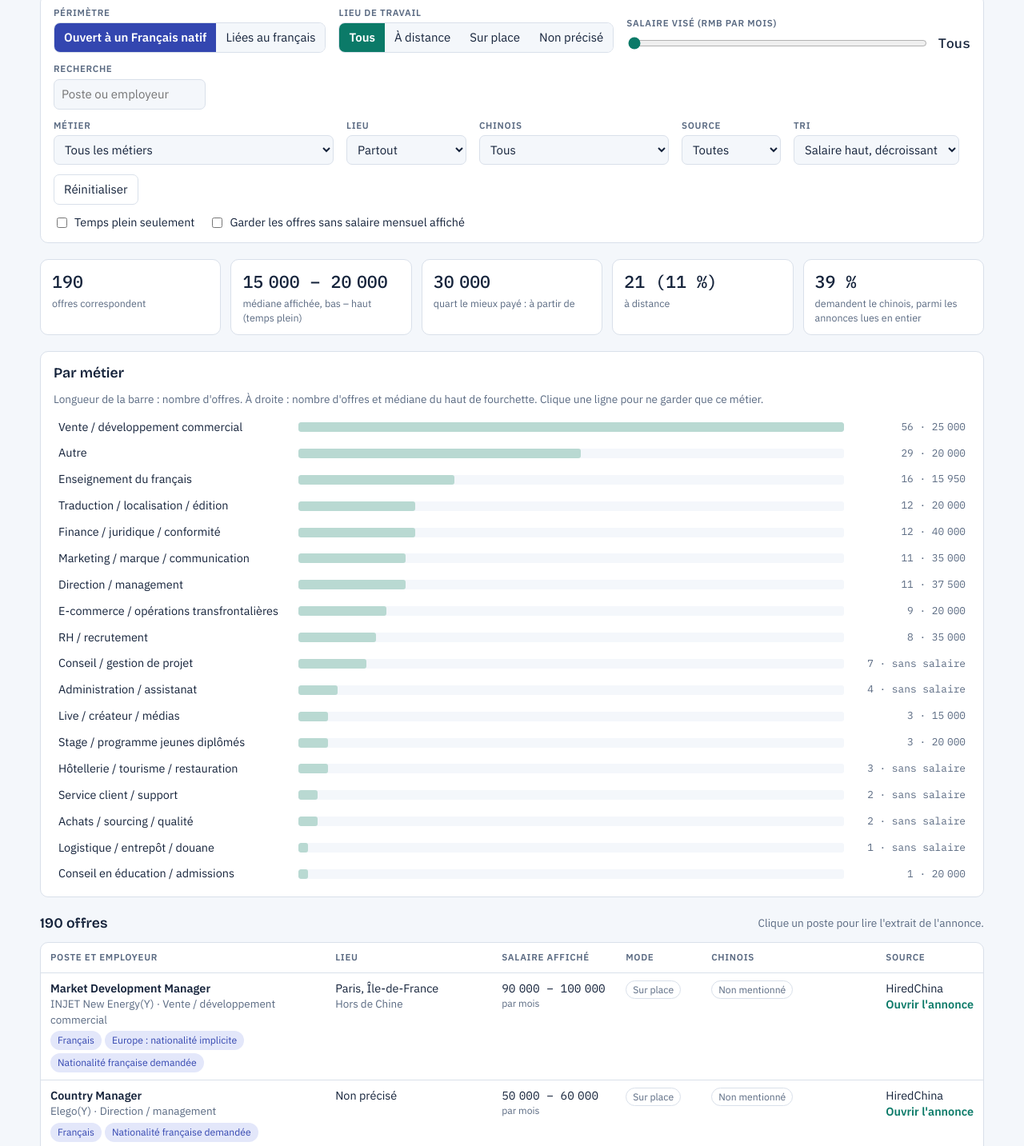
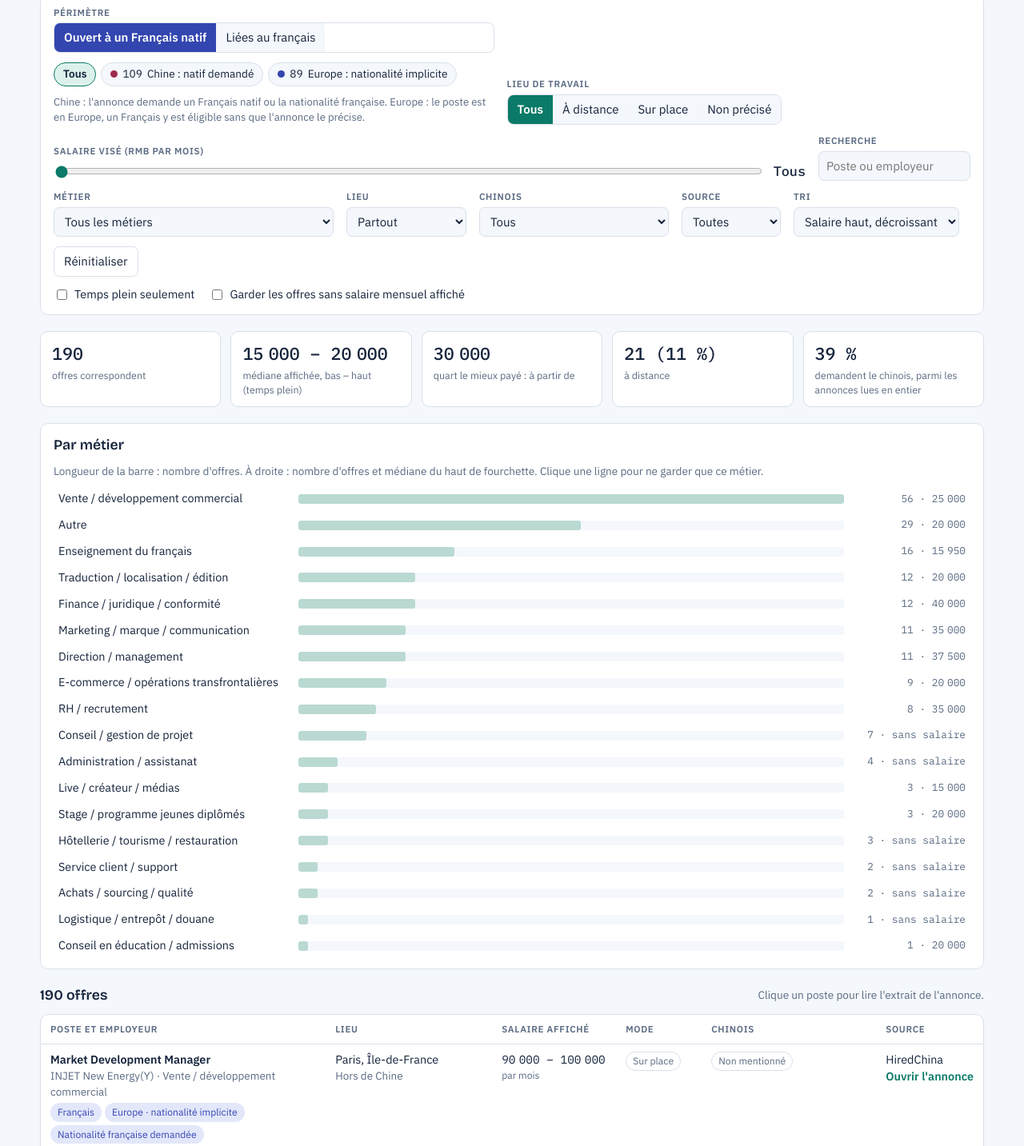
Before and after one commit to Paquereauman/jobs-chine-francais, a plain HTML site: page index.html in a window 1280 px wide. Shown: the part 191-1624 px from the top of the page at 80% size. Drawn offline with nearby package versions, Linux system fonts and the light colour scheme.

Commit message:
Filtre d'origine Chine/Europe et légende
Co-Authored-By: Claude Sonnet 5.5 <noreply@anthropic.com>

```diff
--- a/index.html
+++ b/index.html
@@ -101,6 +101,13 @@ tr.detail p { margin: 0 0 6px; max-width: 90ch; overflow-wrap: anywhere; }
 .empty { padding: 28px 16px; text-align: center; color: var(--muted); }
 footer { color: var(--muted); font-size: 0.82rem; max-width: 90ch; display: flex; flex-direction: column; gap: 4px; }
 footer p { margin: 0; }
+.origin { display: flex; flex-wrap: wrap; gap: 6px; margin-top: 8px; }
+.origin button { font: inherit; font-size: 0.85rem; display: inline-flex; gap: 6px; align-items: center; border: 1px solid var(--line); background: var(--bg); color: var(--ink); border-radius: 999px; padding: 4px 11px; cursor: pointer; }
+.origin button[aria-pressed="true"] { border-color: var(--accent); background: var(--accent-soft); font-weight: 600; }
+.origin[hidden] { display: none; }
+.dot { width: 9px; height: 9px; border-radius: 50%; display: inline-block; }
+.dot.cn { background: var(--zh); } .dot.eu { background: var(--french); }
+.legend { margin: 6px 0 0; font-size: 0.82rem; color: var(--muted); max-width: 70ch; }
 .zhtr { color: var(--zh); font-size: 0.82rem; }
 .contact { border-left: 3px solid var(--accent); padding-left: 10px; }
 .contact b { color: var(--ink); }
@@ -125,6 +132,12 @@ footer p { margin: 0; }
           <button type="button" id="scope-nat" aria-pressed="true" title="Natif demandé dans l'annonce, ou poste en Europe (un Français y est éligible d'office)">Ouvert à un Français natif</button>
           <button type="button" id="scope-fr" aria-pressed="false">Liées au français</button>
         </div>
+        <div class="origin" id="origin" role="group" aria-label="Origine de l'ouverture aux Français">
+          <button type="button" data-o="" aria-pressed="true">Tous</button>
+          <button type="button" data-o="cn" aria-pressed="false"><span class="dot cn"></span><span id="o-cn"></span> Chine : natif demandé</button>
+          <button type="button" data-o="eu" aria-pressed="false"><span class="dot eu"></span><span id="o-eu"></span> Europe : nationalité implicite</button>
+        </div>
+        <p class="legend" id="legend"></p>
       </div>
       <div class="field">
         <span>Lieu de travail</span>
@@ -223,7 +236,7 @@ const SRC_HOW = { "BOSS Zhipin": "BOSS n'affiche ni mail ni téléphone : ouvre
 const contactOf = r => { const t = (r[18] || ""), em = [...new Set(t.match(/[\w.+-]+@[\w-]+(\.[\w-]+)+/g) || [])], ph = [...new Set(t.match(/(?<!\d)1[3-9]\d{9}(?!\d)/g) || [])], wx = /微信|wechat/i.test(t);
   return { em, ph, wx, how: SRC_HOW[S[r[16]]] || "" }; };
 
-const state = { scope: "nat", target: 0, q: "", fam: "", city: "", mode: "", zh: "", src: "", sort: "hi", full: false, nosal: false, shown: 100 };
+const state = { scope: "nat", target: 0, q: "", fam: "", city: "", mode: "", zh: "", src: "", sort: "hi", full: false, nosal: false, origin: "", shown: 100 };
 try { Object.assign(state, JSON.parse(localStorage.getItem("offres-natif") || "{}"), { shown: 100 }); } catch (e) {}
 if (state.scope !== "fr") state.scope = "nat";
 
@@ -232,6 +245,8 @@ const TOP_CITIES = (() => { const c = {}; R.forEach(r => r[3].split(",").forEach
 
 function match(r, skip) {
   if (state.scope === "nat" && !(r[11] || r[21])) return false;
+  if (state.scope === "nat" && state.origin === "cn" && !r[11]) return false;
+  if (state.scope === "nat" && state.origin === "eu" && !r[21]) return false;
   if (state.scope === "fr" && !(r[19] || r[21])) return false;
   if (skip !== "fam" && state.fam !== "" && r[1] !== +state.fam) return false;
   if (state.target > 0) { const monthly = r[7] === 1 && hi(r) > 0; if (monthly ? hi(r) < state.target : !state.nosal) return false; }
@@ -275,7 +290,7 @@ function render() {
   $("list-title").textContent = rows.length > 1 ? fmt(rows.length) + " offres" : rows.length + " offre";
   $("rows").innerHTML = rows.slice(0, state.shown).map(r => {
     const sal = r[7] ? `${fmt(r[5]) || "…"} – ${fmt(r[6]) || "…"}<small>${UNIT[r[7]]}${r[8] > 12 ? " × " + r[8] + " mois" : ""}${r[10] ? ", temps partiel" : ""}</small>` : `<small>non affiché</small>`;
-    const g = zhGroup(r), tags = [r[19] ? `<span class="chip fr">Français</span>` : "", r[21] ? `<span class="chip fr">Europe : nationalité implicite</span>` : "", r[11] === 1 ? `<span class="chip fr">Nationalité française demandée</span>` : r[11] === 2 ? `<span class="chip fr">Français natif demandé</span>` : ""].join("");
+    const g = zhGroup(r), tags = [r[19] ? `<span class="chip fr">Français</span>` : "", r[21] ? `<span class="chip fr">Europe · nationalité implicite</span>` : "", r[11] === 1 ? `<span class="chip fr">Nationalité française demandée</span>` : r[11] === 2 ? `<span class="chip fr">Français natif demandé</span>` : ""].join("");
     const idx = R.indexOf(r);
     return `<tr><td><button type="button" class="title" data-i="${idx}" aria-expanded="false">${esc(r[0])}</button>${zhTr(r[0]) ? `<div class="zhtr">≈ ${esc(zhTr(r[0]))}</div>` : ""}<div class="co">${esc(r[2])}${zhTr(r[2]) ? " (≈ " + esc(zhTr(r[2])) + ")" : ""} · ${esc(F[r[1]])}</div>${tags ? `<div class="tags">${tags}</div>` : ""}</td>
       <td>${esc(r[3] || "Non précisé")}${r[4] !== "Chine" && r[4] !== "Non précisé" ? `<div class="co">${esc(r[4])}</div>` : ""}</td>
@@ -297,6 +312,11 @@ function fillSelects() {
   $("src").innerHTML = `<option value="">Toutes</option>` + S.map((s, i) => `<option value="${i}">${esc(s)}</option>`).join("");
 }
 function syncControls() {
+  const nat = state.scope === "nat", cn = R.filter(r => r[11]).length, eu = R.filter(r => r[21]).length;
+  $("origin").hidden = !nat; if (!["", "cn", "eu"].includes(state.origin) || !nat) state.origin = "";
+  document.querySelectorAll("#origin button").forEach(b => b.setAttribute("aria-pressed", String(b.dataset.o === state.origin)));
+  $("o-cn").textContent = cn; $("o-eu").textContent = eu;
+  $("legend").textContent = nat ? "Chine : l'annonce demande un Français natif ou la nationalité française. Europe : le poste est en Europe, un Français y est éligible sans que l'annonce le précise." : "Toutes les offres où le français est une compétence, y compris les postes en Europe.";
   if (!["", "0", "1", "2"].includes(String(state.mode))) state.mode = "";
   ["nat", "fr"].forEach(k => $("scope-" + k).setAttribute("aria-pressed", state.scope === k));
   [["all", ""], ["1", "1"], ["0", "0"], ["2", "2"]].forEach(([id, v]) => $("mode-" + id).setAttribute("aria-pressed", String(state.mode) === v));
@@ -312,7 +332,8 @@ $("target").oninput = e => update({ target: +e.target.value });
 $("q").oninput = e => update({ q: e.target.value.trim() });
 ["fam", "city", "zh", "src", "sort"].forEach(k => $(k).onchange = e => update({ [k]: e.target.value }));
 ["full", "nosal"].forEach(k => $(k).onchange = e => update({ [k]: e.target.checked }));
-$("reset").onclick = () => { Object.assign(state, { target: 0, q: "", fam: "", city: "", mode: "", zh: "", src: "", sort: "hi", full: false, nosal: false }); syncControls(); update({}); };
+$("origin").onclick = e => { const b = e.target.closest("button"); if (!b) return; state.origin = b.dataset.o; syncControls(); update({}); };
+$("reset").onclick = () => { Object.assign(state, { origin: "", target: 0, q: "", fam: "", city: "", mode: "", zh: "", src: "", sort: "hi", full: false, nosal: false }); syncControls(); update({}); };
 $("more").onclick = () => { state.shown += 100; render(); };
 $("bars").onclick = e => { const b = e.target.closest(".bar"); if (!b) return; const k = b.dataset.fam; state.fam = String(state.fam) === k ? "" : k; syncControls(); update({}); };
 $("rows").onclick = e => {
```
